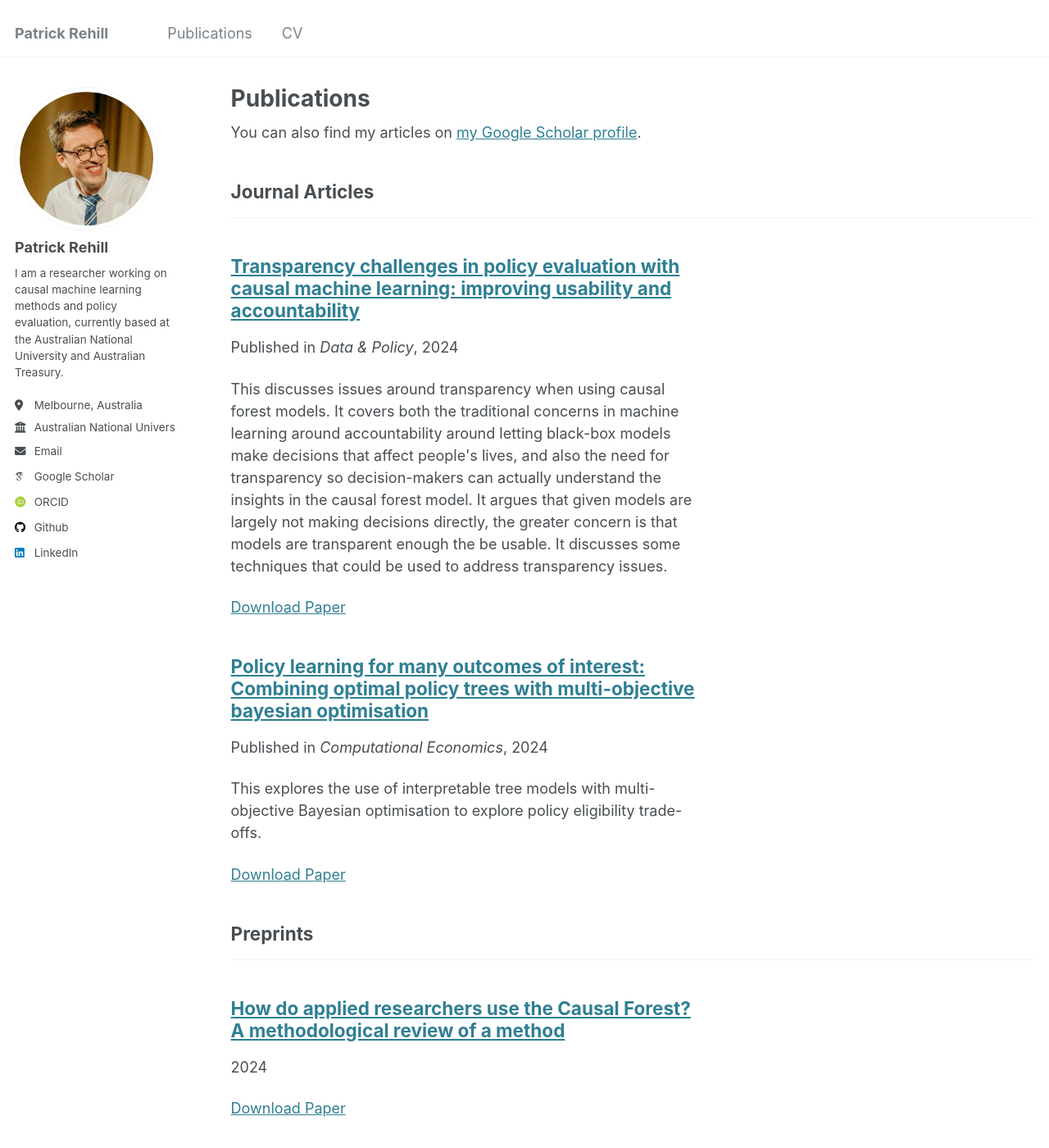
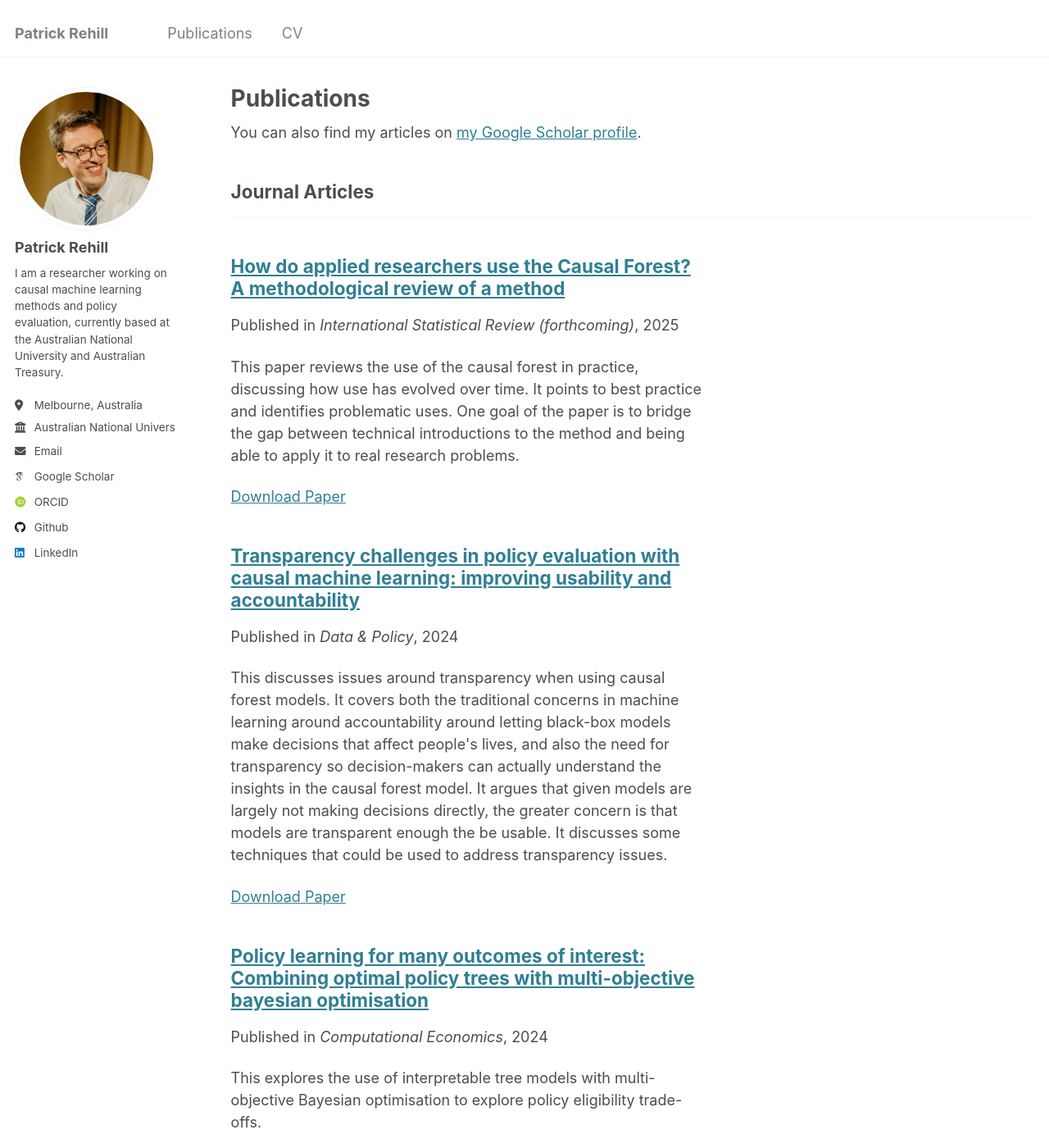
Before and after one commit to pbrehill/pbrehill.github.io, a Jekyll site: the page built from _pages/publications.html, in a window 1280 px wide and 1400 px high. Shown: the whole window at 82% size. Built offline with Jekyll 4.4.1, drawn with Linux system fonts in a browser that asks for light colours; some web fonts are replaced.

Commit message:
Removed download paper here

```diff
--- a/_publications/Rehill_How_2024-01-01.md
+++ b/_publications/Rehill_How_2024-01-01.md
@@ -2,9 +2,10 @@
 title: "How do applied researchers use the Causal Forest? A methodological review of a method"
 
 collection: publication
-category: working_papers
+category: manuscripts
 permalink: /publication/2024-01-01 00:00:00-Rehill_How_2024-01-01
-date: 2024-01-01 00:00:00
-venue: ''
+excerpt: This paper reviews the use of the causal forest in practice, discussing how use has evolved over time. It points to best practice and identifies problematic uses. One goal of the paper is to bridge the gap between technical introductions to the method and being able to apply it to real research problems.
+date: 2025-01-28 00:00:00
+venue: 'International Statistical Review (forthcoming)'
 paperurl: 'https://arxiv.org/pdf/2404.13356'
 ---
```
